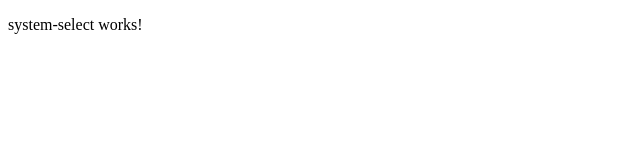
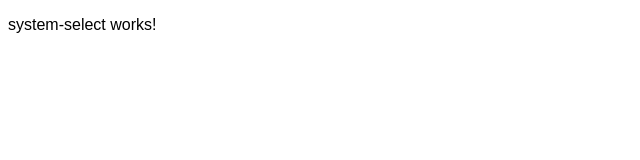
Before and after one commit to halfdood/singing-character-sheet, an Angular app: page /system-select in a window 1280 px wide. Shown: the top 160 px of the page, without its empty margins (0-640 px from the left). Built offline with nearby package versions, Linux system fonts and the light colour scheme.

Commit message:
Set the application font.

```diff
--- a/src/styles.css
+++ b/src/styles.css
@@ -1 +1,4 @@
 /* You can add global styles to this file, and also import other style files */
+body {
+    font-family: Arial, Helvetica, sans-serif
+}
```
